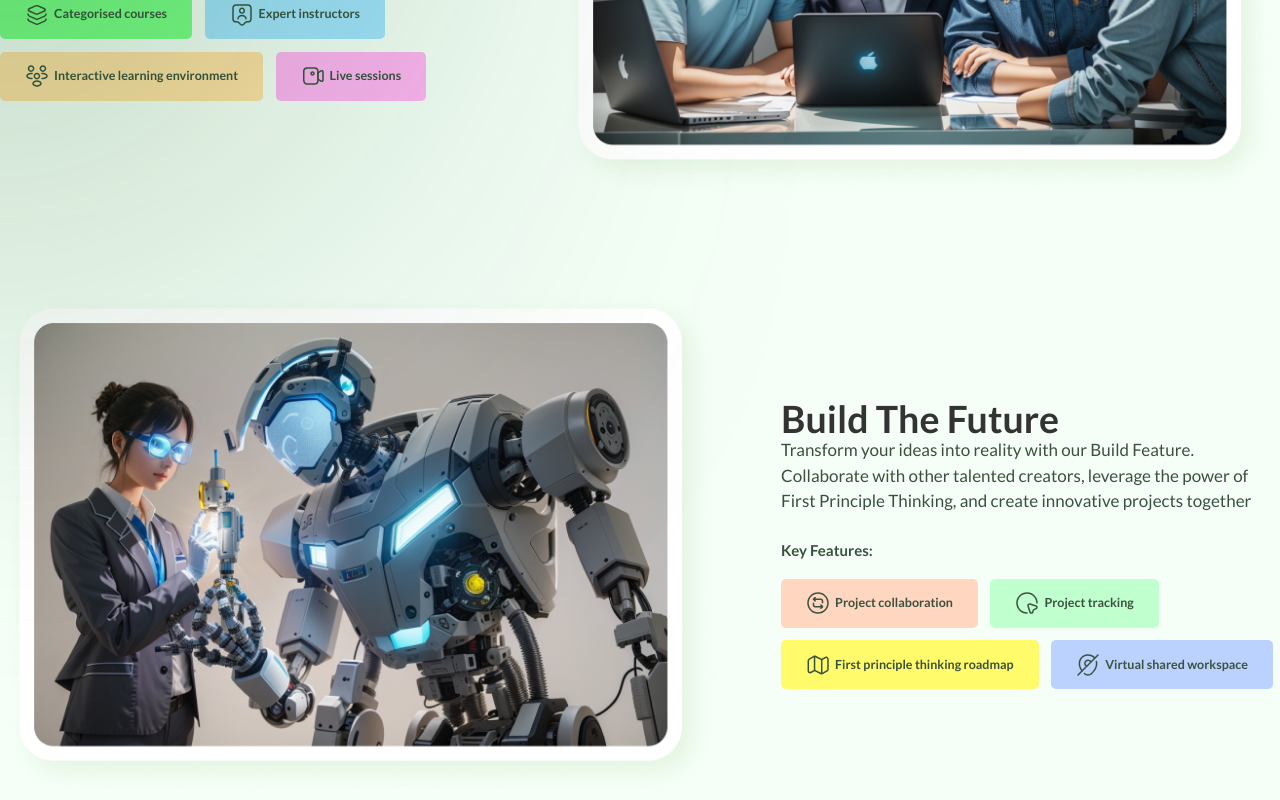
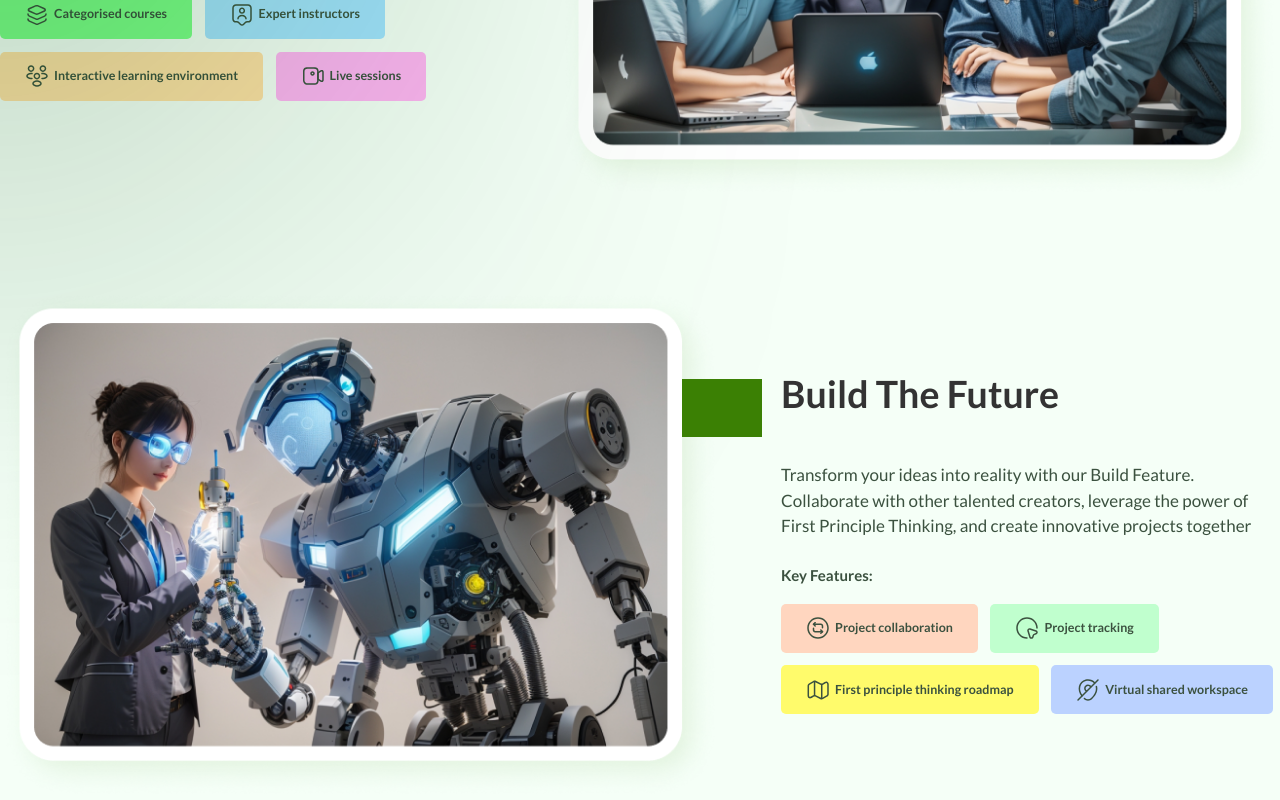
Before and after one commit to Colab-Apes/new_landing_page, a React (Vite) app: page / in a window 1280 px wide. Shown: the part 1643-2443 px from the top of the page. Built offline with nearby package versions, Linux system fonts and the light colour scheme.

Commit message:
added the green tag

```diff
--- a/src/NewLandingPage/components/BuildTheFuture.jsx
+++ b/src/NewLandingPage/components/BuildTheFuture.jsx
@@ -8,7 +8,9 @@ import mouseCircle from "../../assets/svg/mouse-circle.svg";
 const BuildTheFuture = () => {
   return (
     <div>
-      <div className=" mx-auto container mt-36">
+      <div className=" mx-auto container mt-36 relative">
+        <div className="py-5 bg-[#3B8004] h-[58px] w-[80px] absolute top-36 left-[68.2rem] "></div>
+
         <div className=" flex flex-col-reverse md:flex-row items-center justify-center xl:items-center md:gap-24">
           <div className="">
             <img
@@ -55,7 +57,7 @@ const BuildTheFuture = () => {
             <h1 className="text-[#333333] font-semibold text-5xl md:text-6xl ">
               Build The Future
             </h1>
-            <p className="text-[#3B513F] text-[1.7rem] mb-10">
+            <p className="text-[#3B513F] text-[1.7rem] mb-10 mt-20">
               Transform your ideas into reality with our Build Feature.
               Collaborate with other talented creators, leverage the power of
               First Principle Thinking, and create innovative projects together
```
